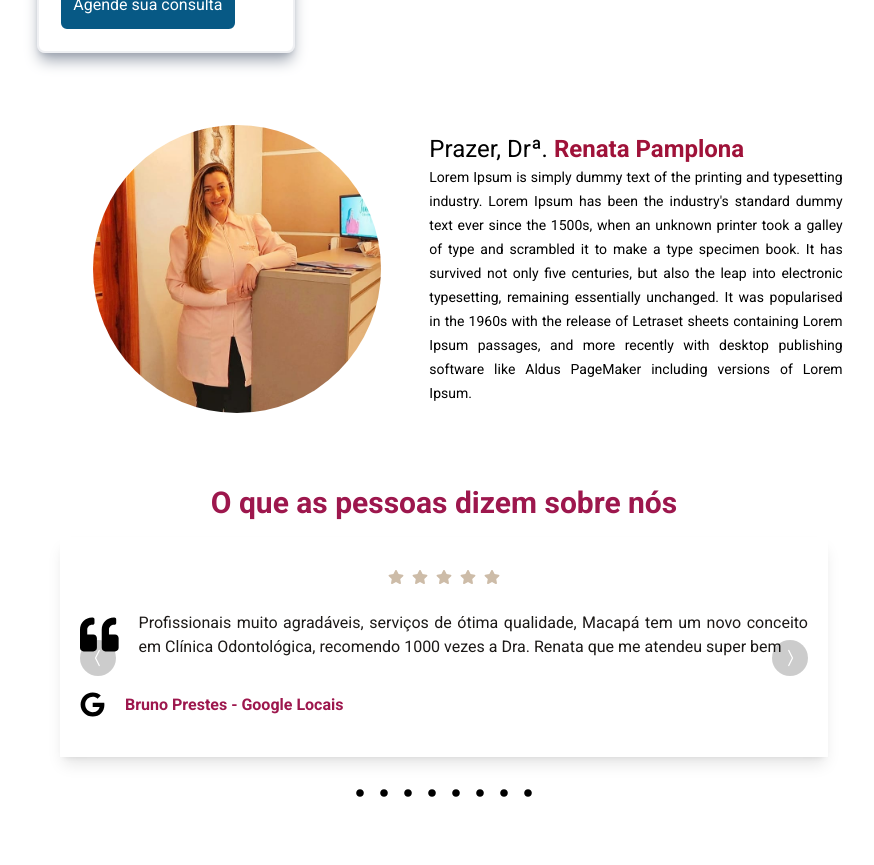
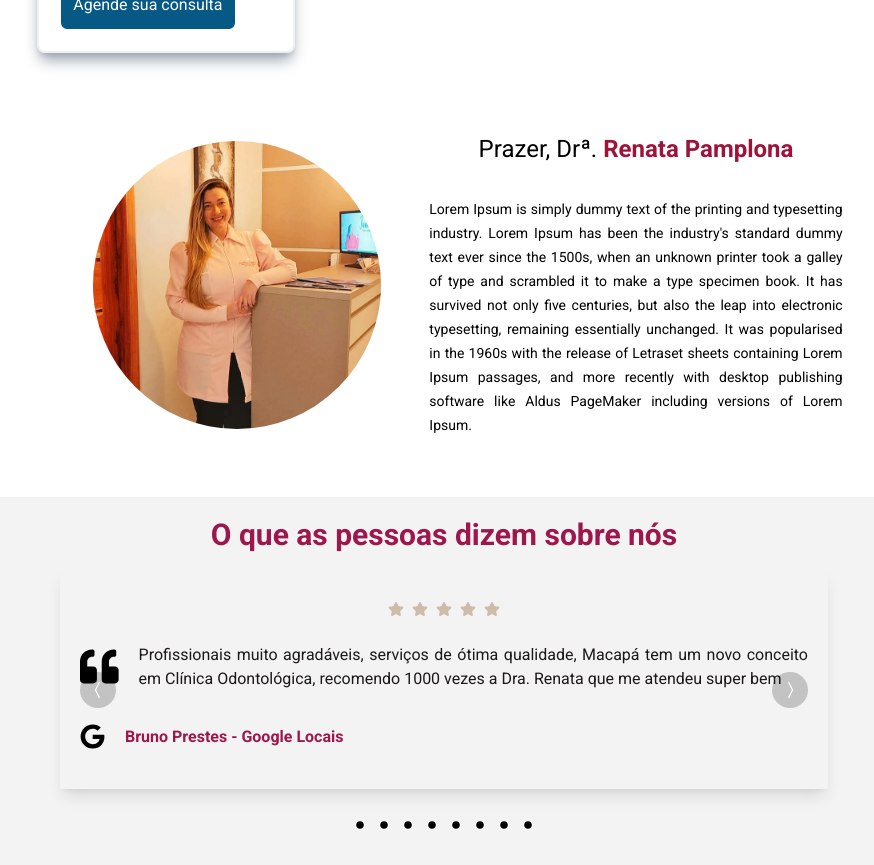
Before and after one commit to brunoprestesap/page-renata, a React (Vite) app: page / in a window 1280 px wide. Shown: the part 4020-4885 px from the top of the page, without its empty margins (196-1070 px from the left). Before the commit the page ends 4853 px from the top, so only its background shows below. Built offline with nearby package versions, Linux system fonts and the light colour scheme.

Commit message:
Ajustes perfil secao

```diff
--- a/src/components/Depoimentos.jsx
+++ b/src/components/Depoimentos.jsx
@@ -67,7 +67,7 @@ const Depoimentos = () => {
   }
 
   return (
-    <div className="p-5">
+    <div className="p-5 bg-[#F3F3F3]">
       <div>
         <h2 className="font-bold text-center text-3xl text-pink-800">
           O que as pessoas dizem sobre nós
--- a/src/components/Perfil.jsx
+++ b/src/components/Perfil.jsx
@@ -12,7 +12,7 @@ const Perfil = () => {
             />
         </div>
         <div className='my-5 md:w-2/6'>
-            <h2 className='text-2xl text-centerS'>Prazer, Drª. <span className='font-bold text-rose-800'>Renata Pamplona</span></h2>
+            <h2 className='text-2xl text-center mb-8'>Prazer, Drª. <span className='font-bold text-rose-800'>Renata Pamplona</span></h2>
             <p className='text-sm leading-6 text-justify'>
             Lorem Ipsum is simply dummy text of the printing and typesetting industry.
             Lorem Ipsum has been the industry's standard dummy text ever since the 1500s,
```
